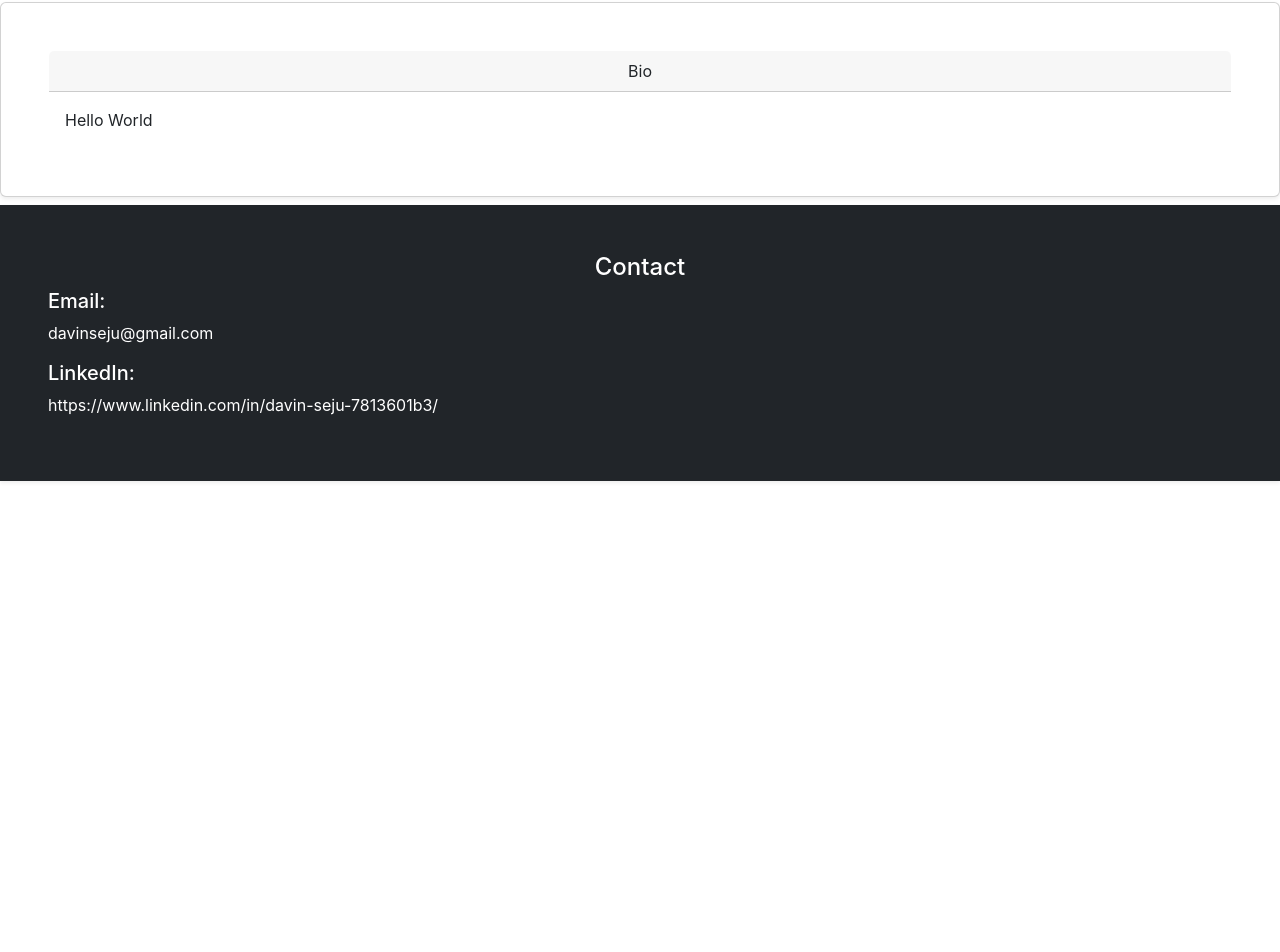
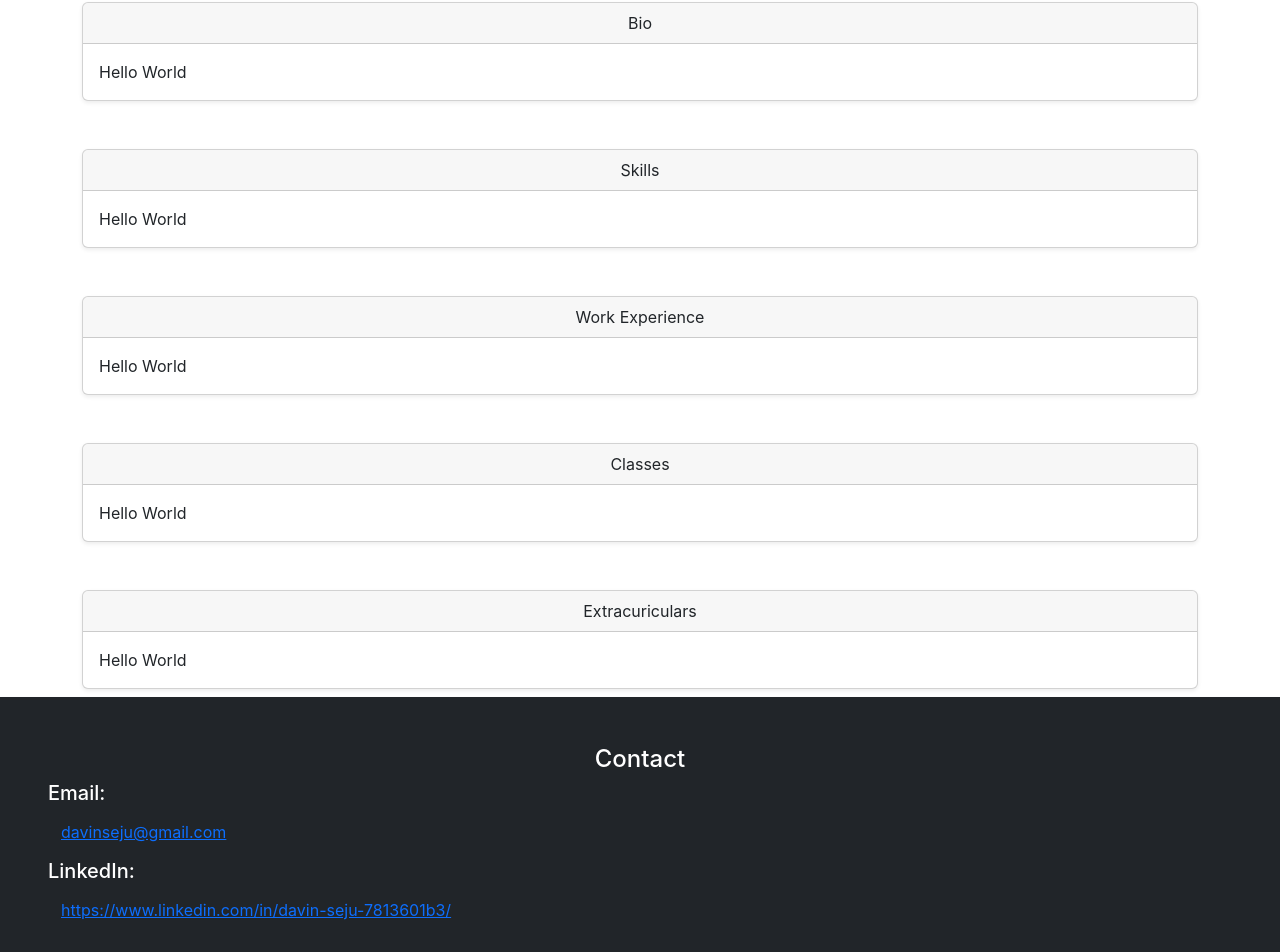
Before and after one commit to sejudav20/personal-website, a React (Create React App) app: page / in a window 1280 px wide. Shown: the part 273-1225 px from the top of the page. Before the commit the page ends 800 px from the top, so only its background shows below. Built offline with nearby package versions, Linux system fonts and the light colour scheme.

Commit message:
Fixed padding Issue

```diff
--- a/src/App.tsx
+++ b/src/App.tsx
@@ -15,6 +15,10 @@ function App() {
       <TitleBar></TitleBar>
       <NavBar></NavBar>
       <CardContainer title="Bio" body={<>Hello World</>}></CardContainer>
+      <CardContainer title="Skills" body={<>Hello World</>}></CardContainer>
+      <CardContainer title="Work Experience" body={<>Hello World</>}></CardContainer>
+      <CardContainer title="Classes" body={<>Hello World</>}></CardContainer>
+      <CardContainer title="Extracuriculars" body={<>Hello World</>}></CardContainer>
       <ContactBar></ContactBar>
     </>
   );
--- a/src/CardContainer.tsx
+++ b/src/CardContainer.tsx
@@ -7,9 +7,9 @@ interface CardProps {
 
 // basic container with a header
 function CardContainer({ title, body }: CardProps) {
-    return <div className="card mt-5 p-5 shadow-sm">
+    return <div className="container"><div className="card mt-5 shadow-sm">
         <div className="card-header text-center">{title}</div>
-        <div className="card-body">{body}</div>
+        <div className="card-body">{body}</div></div>
     </div>;
 }
 export default CardContainer;
--- a/src/ContactBar.tsx
+++ b/src/ContactBar.tsx
@@ -6,9 +6,10 @@ function ContactBar() {
     return (<div className="mt-2 p-5 bg-dark text-white shadow-sm">
         <center><h4>Contact</h4></center>
         <h5>Email:</h5>
-        <p>davinseju@gmail.com</p>
+        <a className="btn btn-link mb-2" href='mailto:davinseju@gmail.com'>davinseju@gmail.com</a>
+
         <h5>LinkedIn:</h5>
-        <p>https://www.linkedin.com/in/davin-seju-7813601b3/</p>
+        <a className="btn btn-link mb-2" href='https://www.linkedin.com/in/davin-seju-7813601b3/'>https://www.linkedin.com/in/davin-seju-7813601b3/</a>
     </div>);
 }
 
```
